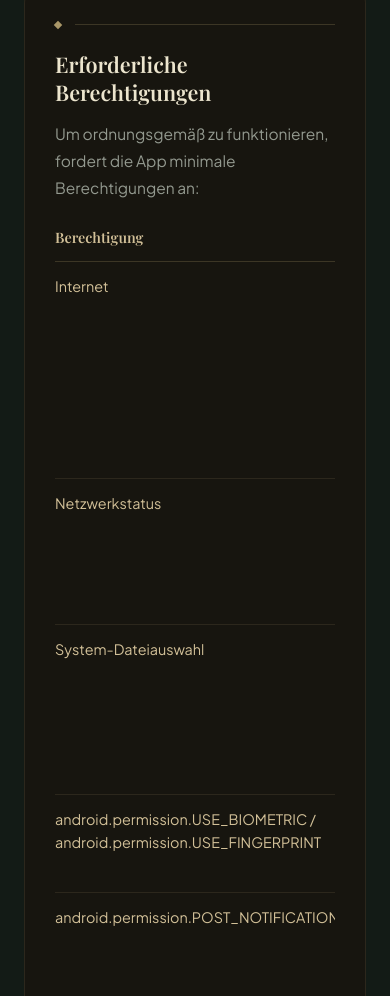
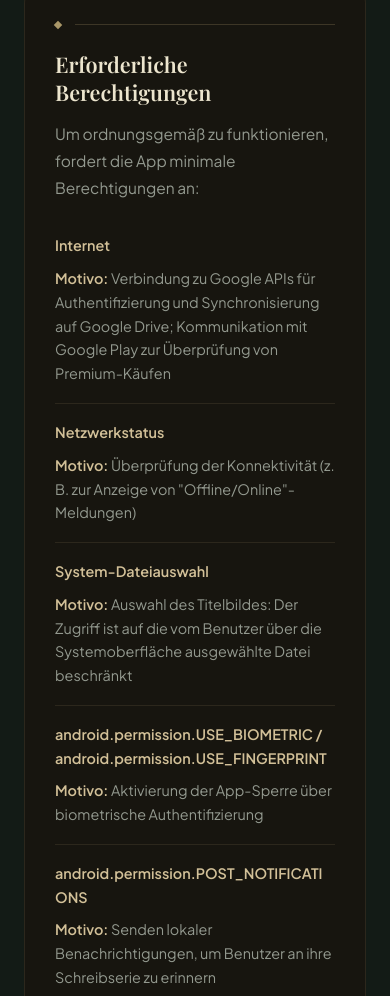
Before and after one commit to edobardo/poesie-landing-page, a plain HTML site: page privacy/de.html in a window 390 px wide. Shown: the part 7090-8086 px from the top of the page. Drawn offline with nearby package versions, Linux system fonts and the light colour scheme; files that its build step writes are made by us from their sources; a web font is replaced by a local one.

Commit message:
fixed width of privacy table

```diff
--- a/style.css
+++ b/style.css
@@ -16,7 +16,7 @@
   }
 
   *,*::before,*::after{box-sizing:border-box;}
-  html{scroll-behavior:smooth;}
+  html{scroll-behavior:smooth;overflow-x:hidden;}
   body{
     margin:0;
     background:var(--bg);
@@ -477,11 +477,24 @@
   .privacy-highlight p{margin-top:0;font-style:italic;color:var(--gold-light);font-size:0.95rem;}
 
   .privacy-table-wrap{overflow-x:auto;margin-top:16px;-webkit-overflow-scrolling:touch;}
-  .privacy-table{width:100%;border-collapse:collapse;font-size:0.9rem;min-width:520px;}
-  .privacy-table th{text-align:left;font-family:var(--serif);font-weight:600;color:var(--gold-light);padding:10px 16px 12px 0;border-bottom:1px solid var(--line);white-space:nowrap;}
-  .privacy-table td{padding:13px 16px 13px 0;color:var(--muted);border-bottom:1px solid var(--line-soft);vertical-align:top;line-height:1.65;}
+  .privacy-table{width:100%;border-collapse:collapse;font-size:0.9rem;table-layout:fixed;}
+  .privacy-table th{text-align:left;font-family:var(--serif);font-weight:600;color:var(--gold-light);padding:10px 16px 12px 0;border-bottom:1px solid var(--line);}
+  .privacy-table th:first-child,.privacy-table td:first-child{width:38%;}
+  .privacy-table td{padding:13px 16px 13px 0;color:var(--muted);border-bottom:1px solid var(--line-soft);vertical-align:top;line-height:1.65;overflow-wrap:break-word;word-break:break-word;}
   .privacy-table td:first-child{color:var(--gold-light);}
   .privacy-table tr:last-child td{border-bottom:none;}
+
+  @media(max-width:599px){
+    .privacy-table-wrap{overflow-x:visible;}
+    .privacy-table{min-width:0;}
+    .privacy-table thead{position:absolute;width:1px;height:1px;padding:0;margin:-1px;overflow:hidden;clip:rect(0,0,0,0);white-space:nowrap;border:0;}
+    .privacy-table,.privacy-table tbody,.privacy-table tr,.privacy-table td{display:block;width:100%;}
+    .privacy-table tr{padding:14px 0;border-bottom:1px solid var(--line-soft);}
+    .privacy-table tr:last-child{border-bottom:none;}
+    .privacy-table td{padding:3px 0;border-bottom:none;word-break:break-word;}
+    .privacy-table td:first-child{font-weight:600;padding-bottom:6px;width:100%;}
+    .privacy-table td:last-child::before{content:"Motivo: ";color:var(--gold-light);font-weight:600;}
+  }
 
   .privacy-contact{text-align:center;background:var(--card);border:1px solid var(--line-soft);border-radius:16px;padding:44px 30px;margin-top:22px;}
   .privacy-contact h3{font-family:var(--serif);color:var(--cream);font-size:1.35rem;font-weight:600;}
```
Also changed, not shown: index.html (line endings or trailing spaces).
